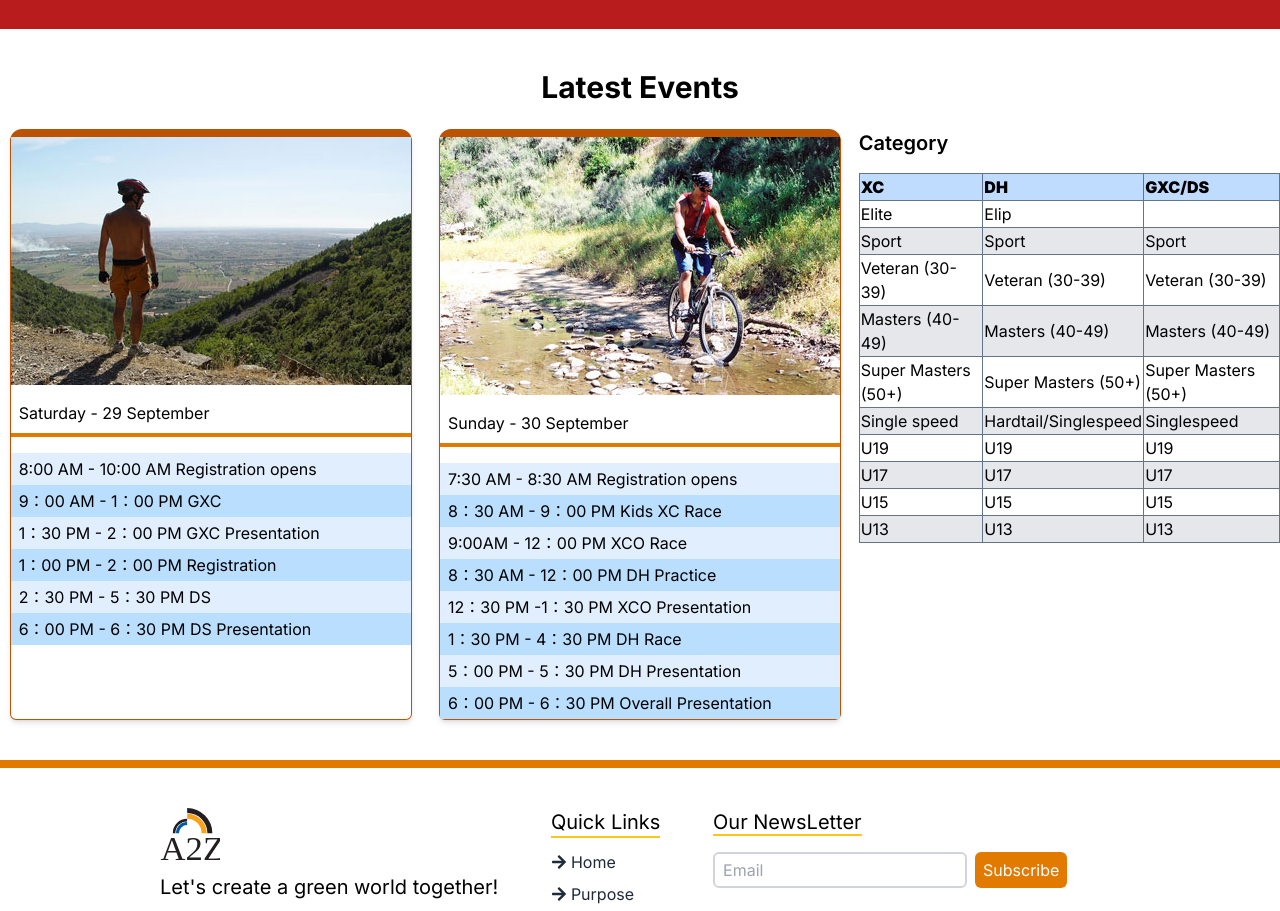
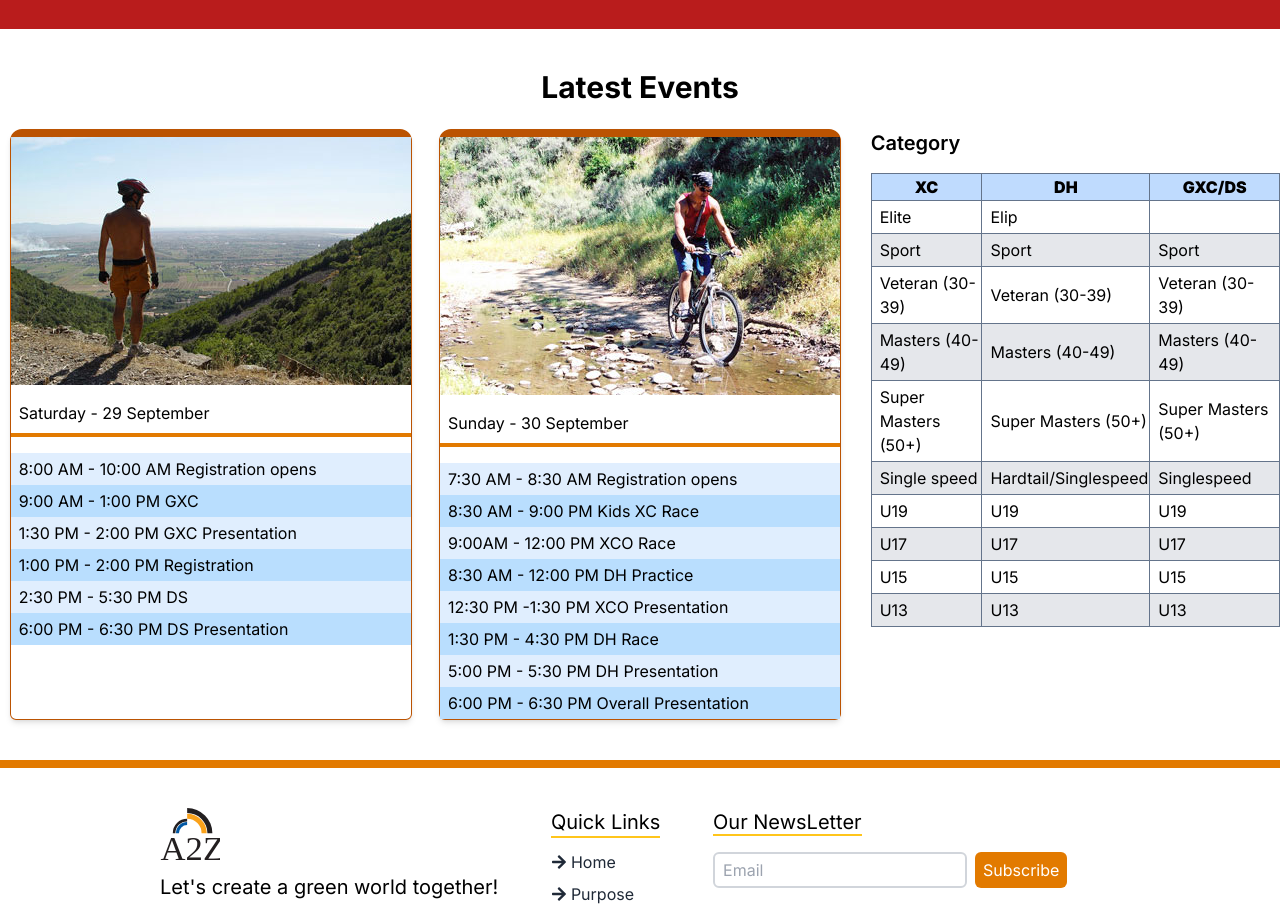
Before and after one commit to hbclark/rmmbc, a Next.js app: page / in a window 1280 px wide. Shown: the part 4020-4931 px from the top of the page. Built offline with nearby package versions, Linux system fonts and the light colour scheme.

Commit message:
event add table

```diff
--- a/src/components/EventItem/index.js
+++ b/src/components/EventItem/index.js
@@ -1,5 +1,7 @@
+"use client"
 import Image from 'next/image';
 import clsx from 'clsx';
+import { motion } from 'framer-motion';
 
 export default function EventItem({event}) {
   return (
@@ -10,11 +12,16 @@ export default function EventItem({event}) {
         <div className="  ">
             <ul>{
                 event.schedules.map((schedule,index) => {
-                    return <li
+                    return <motion.li
+                    initial={{opacity:0,y:-20}}
+                    whileInView={{opacity:1,y:0}}
+                    transition={{duration:0.5,ease:"easeInOut",delay:0.1*index}}
+
+
                     className={clsx("px-2", index %2 === 0?"bg-retroBlue-100":"bg-retroBlue-200" ,"py-1 hover:bg-retroBlue-300")}
                     key={index}>
                         {schedule.time}  {schedule.activity}
-                    </li>
+                    </motion.li>
                 })
                 }</ul>
         </div>
--- a/src/components/Events/index.js
+++ b/src/components/Events/index.js
@@ -14,23 +14,23 @@ export default function Events() {
           activity: 'Registration opens'
         },
         {
-          time: '9：00 AM - 1：00 PM',
+          time: '9:00 AM - 1:00 PM',
           activity: 'GXC'
         },
         {
-          time: '1：30 PM - 2：00 PM',
+          time: '1:30 PM - 2:00 PM',
           activity: 'GXC Presentation'
         },
         {
-          time: '1：00 PM - 2：00 PM',
+          time: '1:00 PM - 2:00 PM',
           activity: 'Registration'
         },
         {
-          time: '2：30 PM - 5：30 PM',
+          time: '2:30 PM - 5:30 PM',
           activity: 'DS'
         },
         {
-          time: '6：00 PM - 6：30 PM',
+          time: '6:00 PM - 6:30 PM',
           activity: 'DS Presentation'
         }]
 
@@ -44,31 +44,31 @@ export default function Events() {
         activity: 'Registration opens'
       },
       {
-        time: '8：30 AM - 9：00 PM',
+        time: '8:30 AM - 9:00 PM',
         activity: 'Kids XC Race'
       },
       {
-        time: '9:00AM - 12：00 PM',
+        time: '9:00AM - 12:00 PM',
         activity: 'XCO Race'
       },
       {
-        time: '8：30 AM - 12：00 PM',
+        time: '8:30 AM - 12:00 PM',
         activity: 'DH Practice'
       },
       {
-        time: '12：30 PM -1：30 PM',
+        time: '12:30 PM -1:30 PM',
         activity: 'XCO Presentation'
       },
       {
-        time: '1：30 PM - 4：30 PM',
+        time: '1:30 PM - 4:30 PM',
         activity: 'DH Race'
       },
         {
-            time: '5：00 PM - 5：30 PM',
+            time: '5:00 PM - 5:30 PM',
             activity: 'DH Presentation'
         },
         {
-            time: '6：00 PM - 6：30 PM',
+            time: '6:00 PM - 6:30 PM',
             activity: 'Overall Presentation'
         }
 
@@ -78,73 +78,77 @@ export default function Events() {
   return (
     <div className="my-10">
         <h2 className="mb-6 text-center text-3xl font-bold">Latest Events</h2>
-    <ul className="grid grid-cols-1 lg:grid-cols-2 xl:grid-cols-3 gap-2">
+    <div className="grid grid-cols-1 lg:grid-cols-2 xl:grid-cols-3 gap-2">
         {events.map((event, index) => (
         <EventItem  key={index} event ={event}/>
         ))
         }
-       <li>
+       <div className="pl-3 sm:mx-auto">
         <p className="text-xl font-semibold mb-4">Category</p>
-       <table class="border-collpase border border-slate-500 rounded-md ">
-  <thead class="bg-blue-200">
-    <th  class="border border-slate-500"><p><strong>      XC </strong></p></th>
-    <th valign="top" class="border border-slate-500"><p><strong>DH</strong></p></th>
-    <th  class="border border-slate-500"><p><strong>GXC/DS</strong></p></th>
+       <table className="border-collapse border border-slate-500 rounded-md ">
+  <thead className="bg-blue-200">
+    <tr>
+    <th  className="border border-slate-500"><p><strong>      XC </strong></p></th>
+    <th  className="border border-slate-500"><p><strong>DH</strong></p></th>
+    <th  className="border border-slate-500"><p><strong>GXC/DS</strong></p></th>
+    </tr>
   </thead>
-  <tr class="hover:bg-gray-100">
-    <td  class="border border-slate-500" ><p>Elite</p></td>
-    <td  class="border border-slate-500"><p>Elip</p></td>
+  <tbody>
+  <tr className="hover:bg-gray-100">
+    <td  className="pl-2 py-1 border border-slate-500" ><p>Elite</p></td>
+    <td  className="pl-2 py-1 border border-slate-500"><p>Elip</p></td>
       <td></td>
   </tr>
-  <tr class="bg-gray-200 hover:bg-gray-100">
+  <tr className="bg-gray-200 hover:bg-gray-100">
 
-    <td class="border border-slate-500 "><p>Sport</p></td>
-    <td  class="border border-slate-500"><p>Sport</p></td>
-    <td  class="border border-slate-500"><p>Sport</p></td>
+    <td className="pl-2 bpy-1 order border-slate-500 "><p>Sport</p></td>
+    <td  className="pl-2 py-1 border border-slate-500"><p>Sport</p></td>
+    <td  className="pl-2 py-1 border border-slate-500"><p>Sport</p></td>
   </tr>
-  <tr class="hover:bg-gray-100">
-    <td  class="border border-slate-500"><p>Veteran (30-39) </p></td>
-    <td  class="border border-slate-500"><p>Veteran (30-39) </p></td>
-    <td  class="border border-slate-500"><p>Veteran (30-39)</p></td>
+  <tr className="pl-2 hover:bg-gray-100">
+    <td  className="pl-2 py-1 border border-slate-500"><p>Veteran (30-39) </p></td>
+    <td  className="pl-2 py-1 border border-slate-500"><p>Veteran (30-39) </p></td>
+    <td  className="pl-2 py-1 border border-slate-500"><p>Veteran (30-39)</p></td>
   </tr>
-  <tr class="bg-gray-200 hover:bg-gray-100">
-    <td  class="border border-slate-500"><p>Masters (40-49)</p></td>
-    <td  class="border border-slate-500"><p>Masters (40-49)</p></td>
-    <td  class="border border-slate-500"><p>Masters (40-49)</p></td>
+  <tr className="bg-gray-200 hover:bg-gray-100">
+    <td  className="pl-2 py-1 border border-slate-500"><p>Masters (40-49)</p></td>
+    <td  className="pl-2 py-1 border border-slate-500"><p>Masters (40-49)</p></td>
+    <td  className="pl-2 py-1 border border-slate-500"><p>Masters (40-49)</p></td>
   </tr>
-  <tr class="hover:bg-gray-100">
-    <td  class="border border-slate-500"><p>Super Masters (50+)</p></td>
-    <td  class="border border-slate-500"><p>Super Masters (50+)</p></td>
-    <td  class="border border-slate-500"><p>Super Masters (50+)</p></td>
+  <tr className="hover:bg-gray-100">
+    <td  className="pl-2 py-1 border border-slate-500"><p>Super Masters (50+)</p></td>
+    <td  className="pl-2 py-1 border border-slate-500"><p>Super Masters (50+)</p></td>
+    <td  className="pl-2 py-1 border border-slate-500"><p>Super Masters (50+)</p></td>
   </tr>
-  <tr class="bg-gray-200 hover:bg-gray-100">
-    <td  class="border border-slate-500"><p>Single speed</p></td>
-    <td  class="border border-slate-500"><p>Hardtail/Singlespeed</p></td>
-    <td  class="border border-slate-500"><p>Singlespeed</p></td>
+  <tr className="bg-gray-200 hover:bg-gray-100">
+    <td  className="pl-2 py-1 border border-slate-500"><p>Single speed</p></td>
+    <td  className="pl-2 py-1 border border-slate-500"><p>Hardtail/Singlespeed</p></td>
+    <td  className="pl-2 py-1 border border-slate-500"><p>Singlespeed</p></td>
   </tr>
-  <tr class="hover:bg-gray-100">
-    <td class="border border-slate-500"><p>U19</p></td>
-    <td  class="border border-slate-500"><p>U19</p></td>
-    <td class="border border-slate-500"><p>U19</p></td>
+  <tr className="hover:bg-gray-100">
+    <td className="pl-2 py-1 border border-slate-500"><p>U19</p></td>
+    <td  className="pl-2 py-1 order border-slate-500"><p>U19</p></td>
+    <td className="pl-2 py-1 border border-slate-500"><p>U19</p></td>
   </tr>
-  <tr class="bg-gray-200 hover:bg-gray-100">
-    <td class="border border-slate-500"><p>U17</p></td>
-    <td  class="border border-slate-500"><p>U17</p></td>
-    <td  class="border border-slate-500"><p>U17 </p></td>
+  <tr className="bg-gray-200 hover:bg-gray-100">
+    <td className="pl-2 py-1 border border-slate-500"><p>U17</p></td>
+    <td  className="pl-2 py-1 border border-slate-500"><p>U17</p></td>
+    <td  className="pl-2 py-1 border border-slate-500"><p>U17 </p></td>
   </tr>
-  <tr class="hover:bg-gray-100">
-    <td  class="border border-slate-500"><p>U15</p></td>
-    <td  class="border border-slate-500"><p>U15</p></td>
-    <td  class="border border-slate-500"><p>U15 </p></td>
+  <tr className="hover:bg-gray-100">
+    <td  className="pl-2 py-1 border border-slate-500"><p>U15</p></td>
+    <td  className="pl-2 py-1 border border-slate-500"><p>U15</p></td>
+    <td  className="pl-2 py-1 border border-slate-500"><p>U15 </p></td>
   </tr>
-  <tr class="bg-gray-200 hover:bg-gray-100">
-    <td  class="border border-slate-500"><p>U13</p></td>
-    <td  class="border border-slate-500"><p>U13</p></td>
-    <td  class="border border-slate-500"><p>U13</p></td>
+  <tr className="bg-gray-200 hover:bg-gray-100">
+    <td  className="pl-2 py-1 border border-slate-500"><p>U13</p></td>
+    <td  className="pl-2 py-1 border border-slate-500"><p>U13</p></td>
+    <td  className="pl-2 py-1 border border-slate-500"><p>U13</p></td>
   </tr>
+  </tbody>
 </table>
-       </li>
-    </ul>
+       </div>
+    </div>
 
 
     </div>
```
